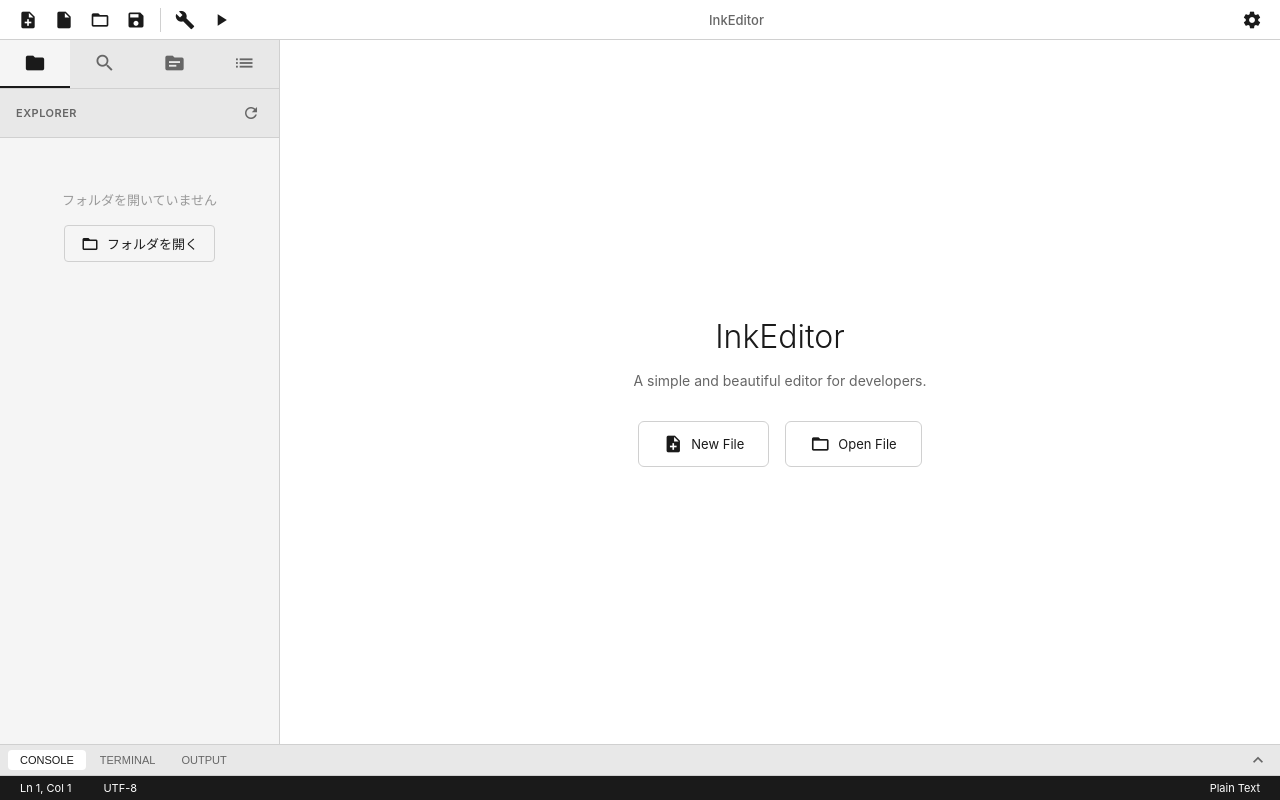
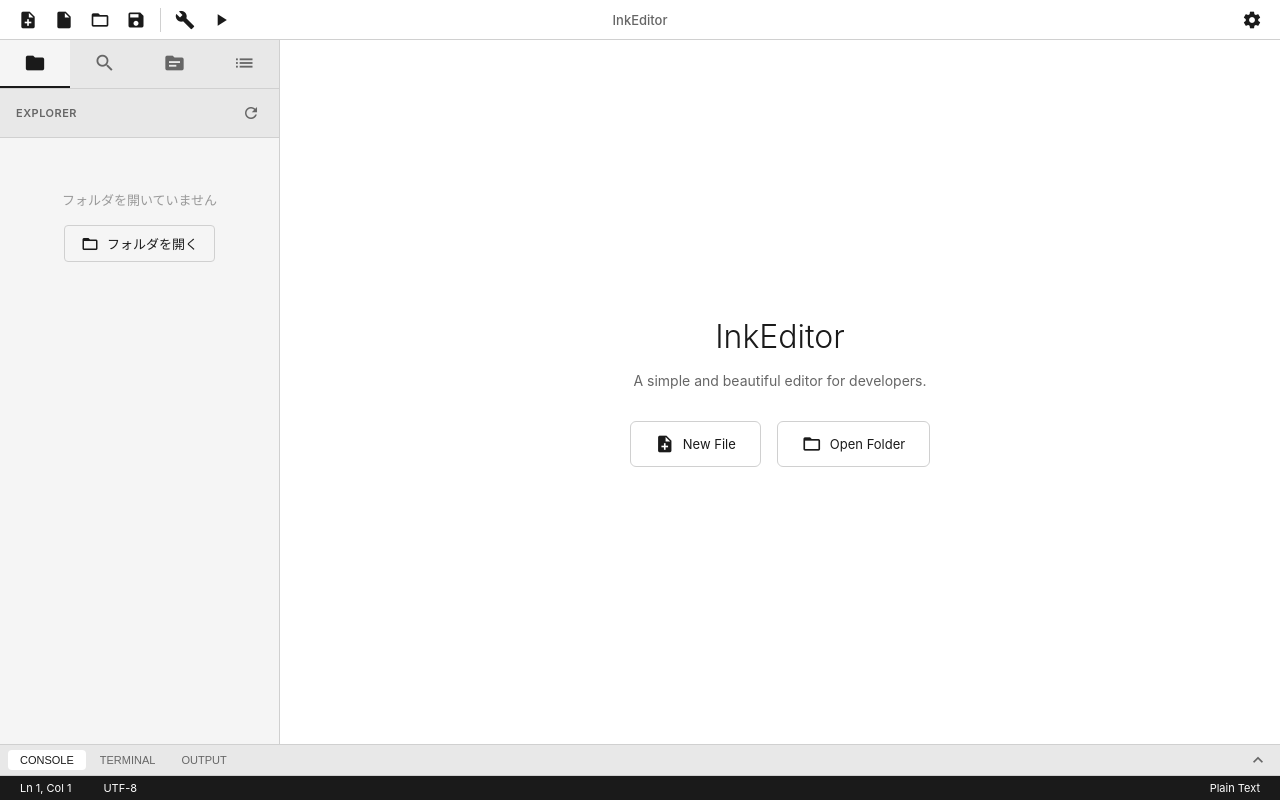
Before and after one commit to nekogakure/Ink-Editor, a website built with webpack: page public/index.html in a window 1280 px wide. Built offline with nearby package versions, Linux system fonts and the light colour scheme.

Commit message:
fix title desgin

```diff
--- a/public/index.html
+++ b/public/index.html
@@ -178,7 +178,7 @@
               </button>
               <button class="welcome-button" id="welcome-open">
                 <span class="material-icons">folder_open</span>
-                <span>Open File</span>
+                <span>Open Folder</span>
               </button>
             </div>
           </div>
--- a/public/renderer.ts
+++ b/public/renderer.ts
@@ -71,7 +71,7 @@
 
     // ウェルカム画面ボタン
     this.addClickListener("welcome-new", () => this.handleNewFile());
-    this.addClickListener("welcome-open", () => this.handleOpenFile());
+    this.addClickListener("welcome-open", () => this.handleOpenFolder());
 
     // サイドバータブ
     const sidebar_tabs = document.querySelectorAll(".sidebar-tab");
--- a/public/styles.css
+++ b/public/styles.css
@@ -63,6 +63,7 @@
   justify-content: space-between;
   padding: 0 12px;
   -webkit-app-region: drag;
+  position: relative;
 }
 
 .toolbar-left,
@@ -71,7 +72,29 @@
   display: flex;
   align-items: center;
   gap: 4px;
-  -webkit-app-region: no-drag;
+}
+
+.toolbar-left {
+  flex: 1;
+  justify-content: flex-start;
+  z-index: 1;
+}
+
+.toolbar-center {
+  position: absolute;
+  left: 50%;
+  transform: translateX(-50%);
+}
+
+.toolbar-center .app-title {
+  pointer-events: none;
+  user-select: none;
+}
+
+.toolbar-right {
+  flex: 1;
+  justify-content: flex-end;
+  z-index: 1;
 }
 
 .toolbar-button {
@@ -86,6 +109,7 @@
   cursor: pointer;
   color: var(--color-text-primary);
   transition: background-color 0.15s ease;
+  -webkit-app-region: no-drag;
 }
 
 .toolbar-button:hover {
@@ -105,6 +129,7 @@
   height: 24px;
   background-color: var(--color-border);
   margin: 0 4px;
+  -webkit-app-region: no-drag;
 }
 
 .app-title {
```
